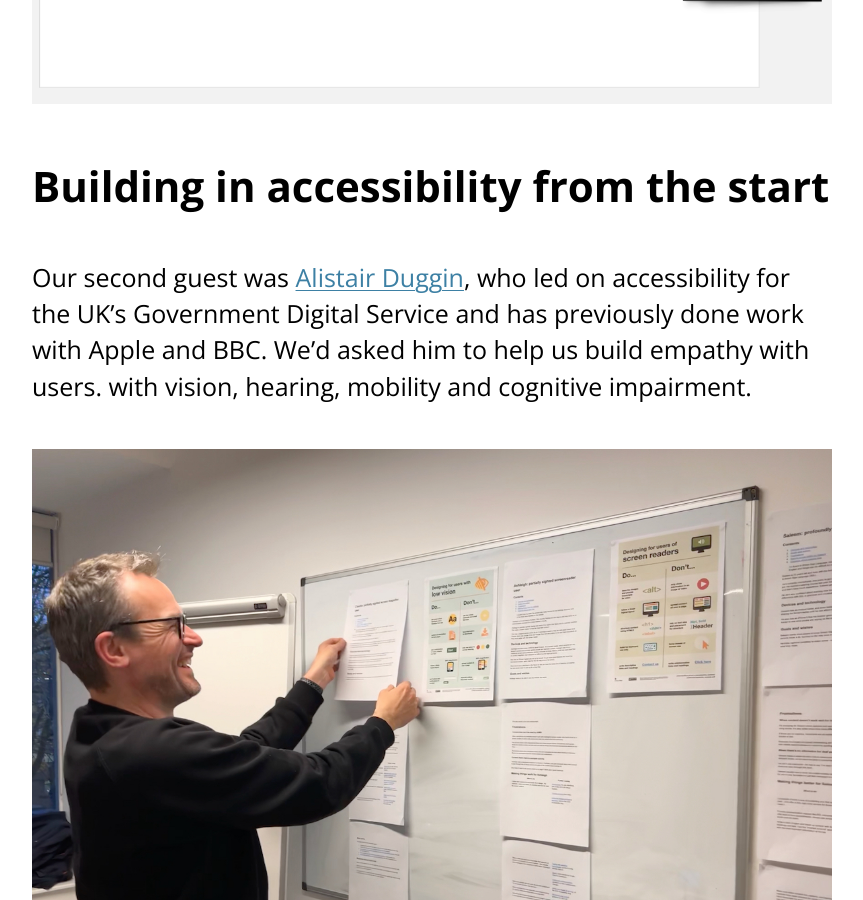
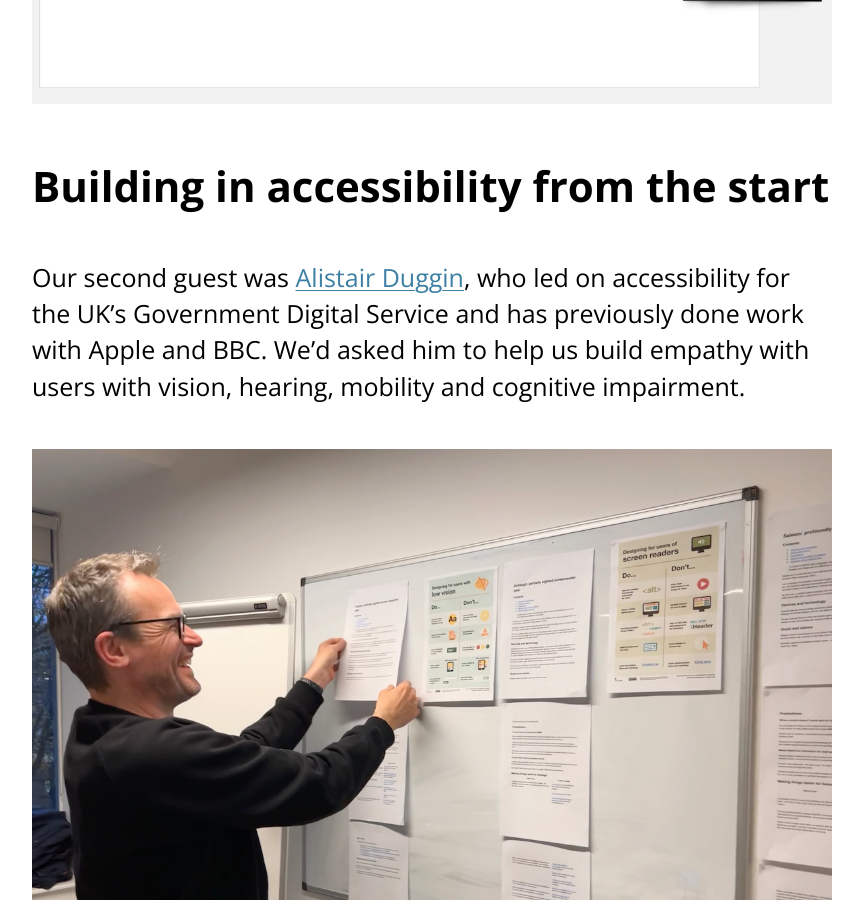
Before and after one commit to learnbymakingwales/learnbymakingwales.github.io, a Jekyll site: the page built from en/updates/_posts/2022-12-02-week-eight.md, in a window 1280 px wide and 900 px high, scrolled down 2749 px. Shown: the whole window, without its empty margins (208-1071 px from the left). Built offline with Jekyll 4.4.1, drawn with Linux system fonts in a browser that asks for light colours.

Commit message:
fixed minor typo

```diff
--- a/en/updates/_posts/2022-12-02-week-eight.md
+++ b/en/updates/_posts/2022-12-02-week-eight.md
@@ -35,7 +35,7 @@ We picked 3 areas because each of these cause some confusion for people using NR
 
 
 ## Building in accessibility from the start
-Our second guest was [Alistair Duggin](https://twitter.com/dugboticus), who led on accessibility for the UK’s Government Digital Service and has previously done work with Apple and BBC. We’d asked him to help us build empathy with users. with vision, hearing, mobility and cognitive impairment.
+Our second guest was [Alistair Duggin](https://twitter.com/dugboticus), who led on accessibility for the UK’s Government Digital Service and has previously done work with Apple and BBC. We’d asked him to help us build empathy with users with vision, hearing, mobility and cognitive impairment.
 
 ![Photo of Alistair Duggin sticking do’s and don’ts for accessibility on a wall.  He’s smiling.](/assets/images/alistair-duggin-smiling.jpeg){:loading="lazy"}
 
```
